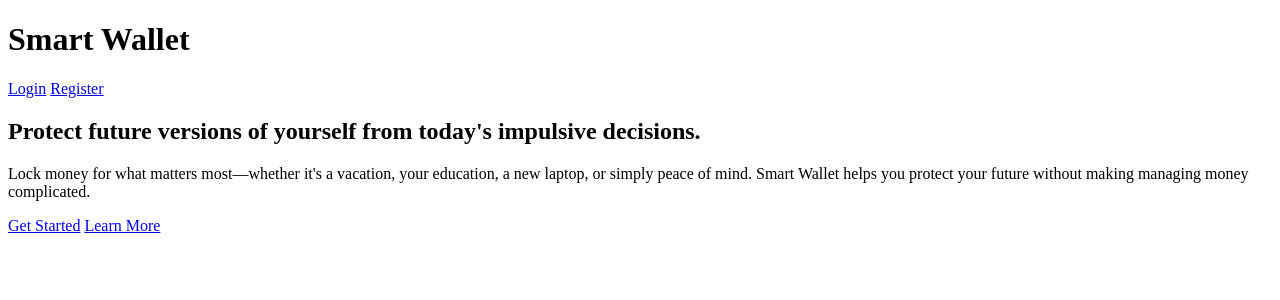
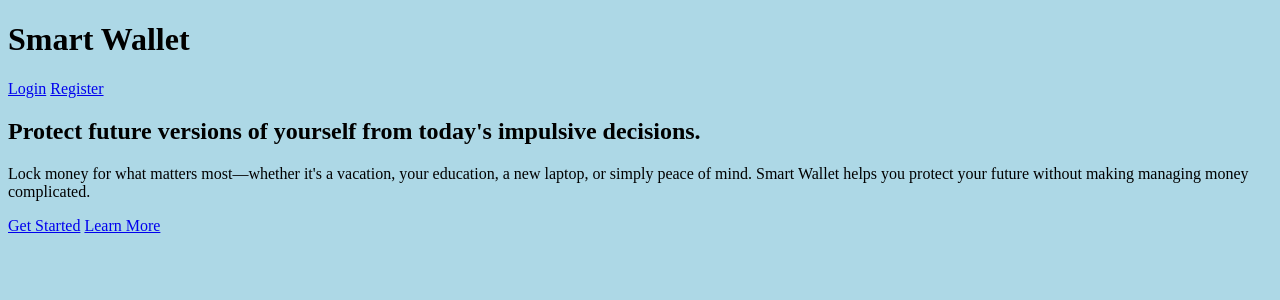
Before and after one commit to shubhangipathania9-cys/Behavioral_Financial_Wallet, a Flask app: page / in a window 1280 px wide. Shown: the top 300 px of the page. Run offline with Flask 3, Linux system fonts and the light colour scheme.

Commit message:
made my first css connection

```diff
--- /dev/null
+++ b/static/css/style.css
@@ -0,0 +1,3 @@
+body {
+  background-color: lightblue;
+}
--- a/templates/index.html
+++ b/templates/index.html
@@ -3,6 +3,10 @@
   <head>
     <meta charset="utf-8" />
     <meta name="viewport" content="width=device-width, initial-scale=1" />
+    <link
+      rel="stylesheet"
+      href="{{ url_for('static', filename='css/style.css') }}"
+    />
     <title>Smart Wallet</title>
   </head>
 
```
Also changed, not shown: 1 other file.
